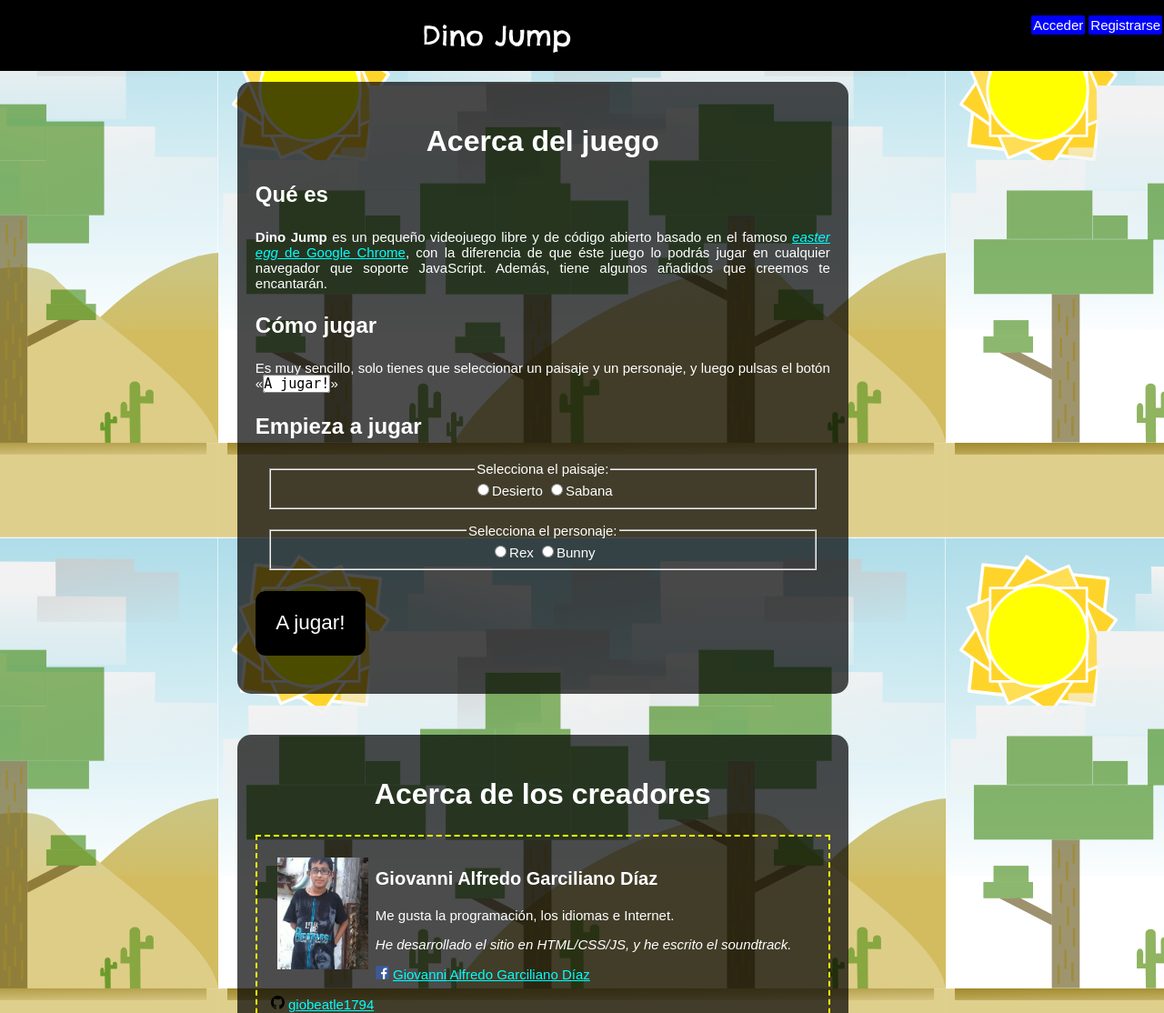
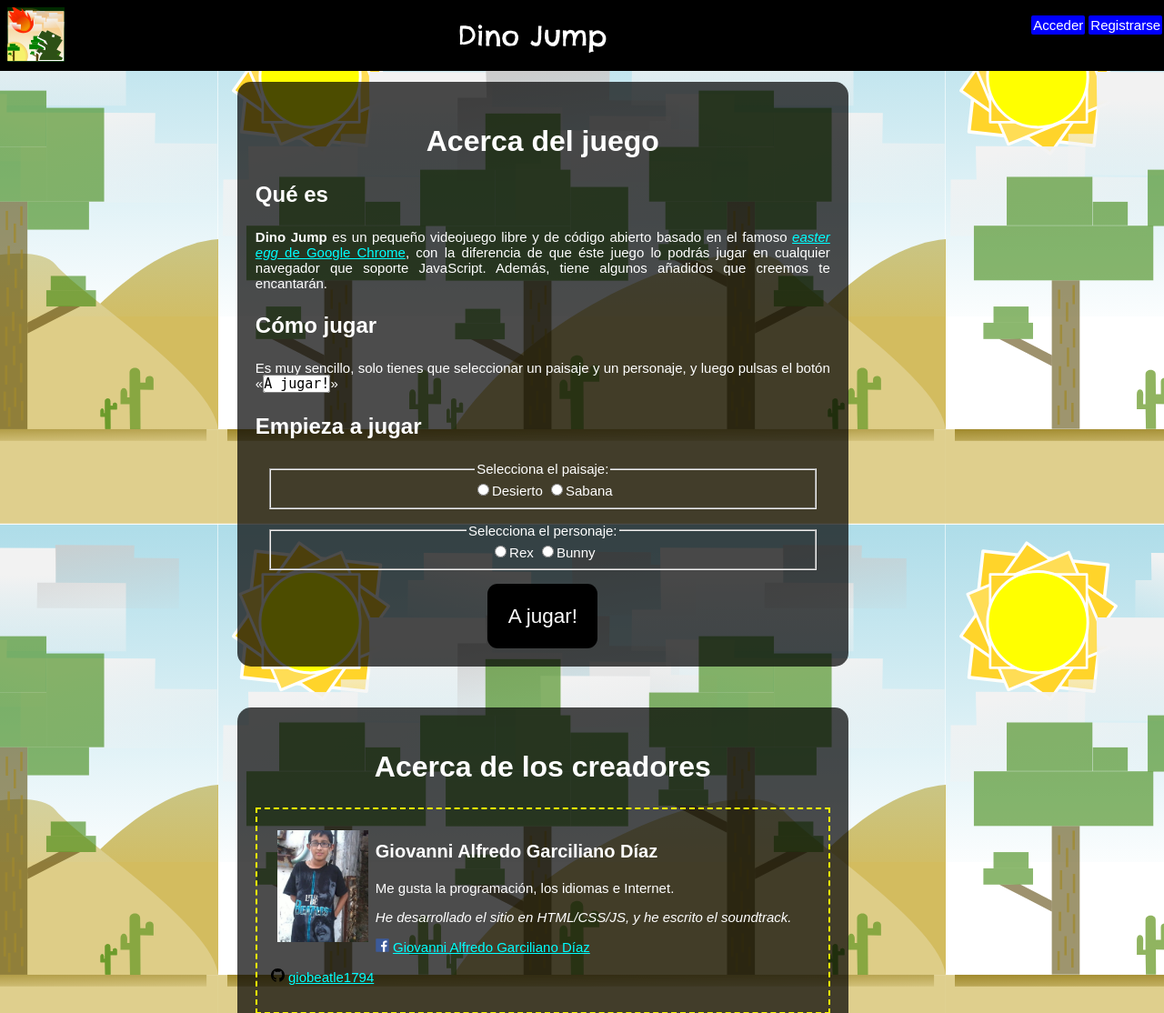
Before and after one commit to twilight1794/dino-jump, a PHP site: page /index.php in a window 1280 px wide. Shown: the top 1114 px of the page at 91% size. Run offline with PHP 8.4, Linux system fonts and the light colour scheme.

Commit message:
Añadir fawicon, corregir botón

```diff
--- a/css/main.css
+++ b/css/main.css
@@ -70,6 +70,14 @@
     margin-bottom: 3em;
     background: rgba(0,0,0,.7);
     border-radius: 1em;
+}
+
+#favicon-principal {
+    display: inline-block;
+    height: 4em;
+    float: left;
+    vertical-align: baseline;
+    margin: .5em;
 }
 
 /* Cabecera de arriba */
@@ -194,6 +202,8 @@
 }
 
 #ajugar {
+    display: inline-block;
+    margin: 0em;
     border: none;
     background-color: black;
     color: white;
--- a/php/preload.php
+++ b/php/preload.php
@@ -21,6 +21,7 @@
 function bodyheader($h1){
     echo "<body>\n";
     echo "    <header>\n";
+    echo "        <img src=\"/favicon.svg\" id=\"favicon-principal\"/>";
     echo "        <h1>" . $h1 . "</h1>\n";
     echo "        <nav><ul>\n";
     if (isset($_SESSION[nombreusuario])) {
```
